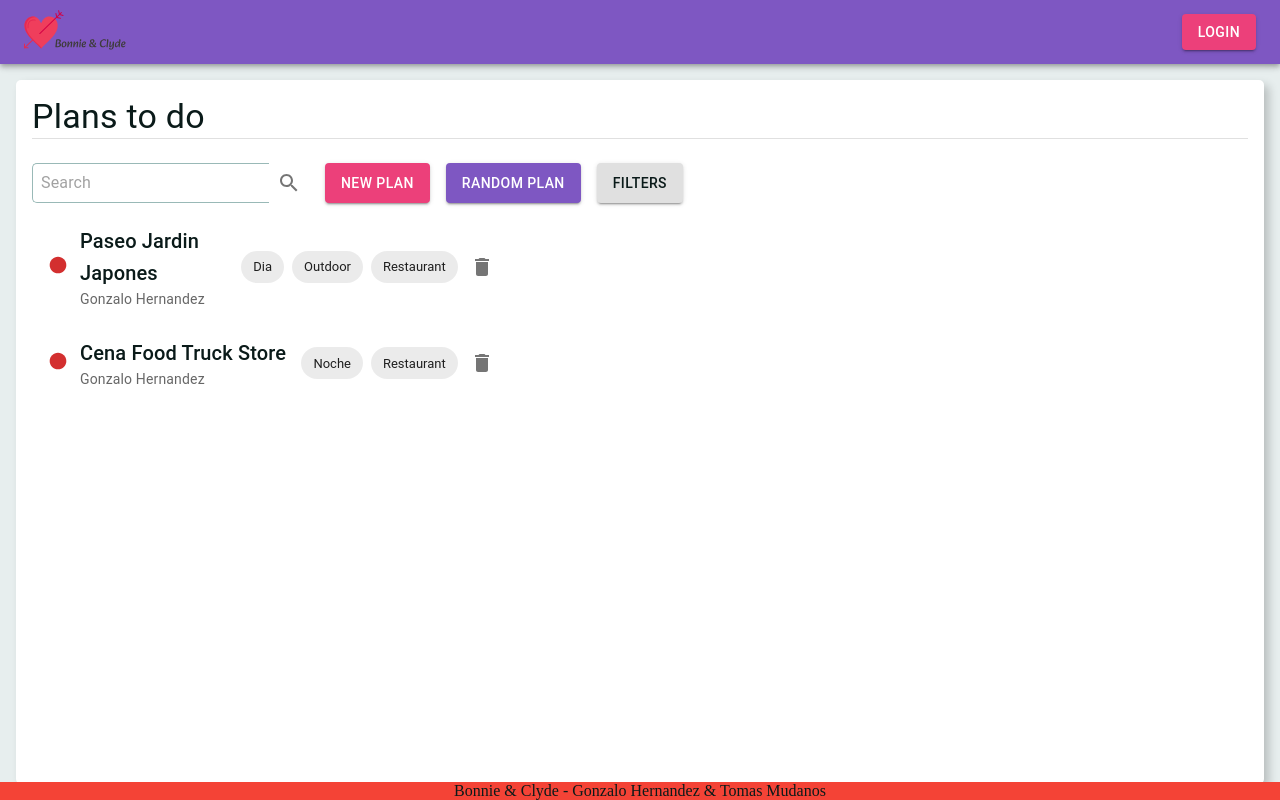
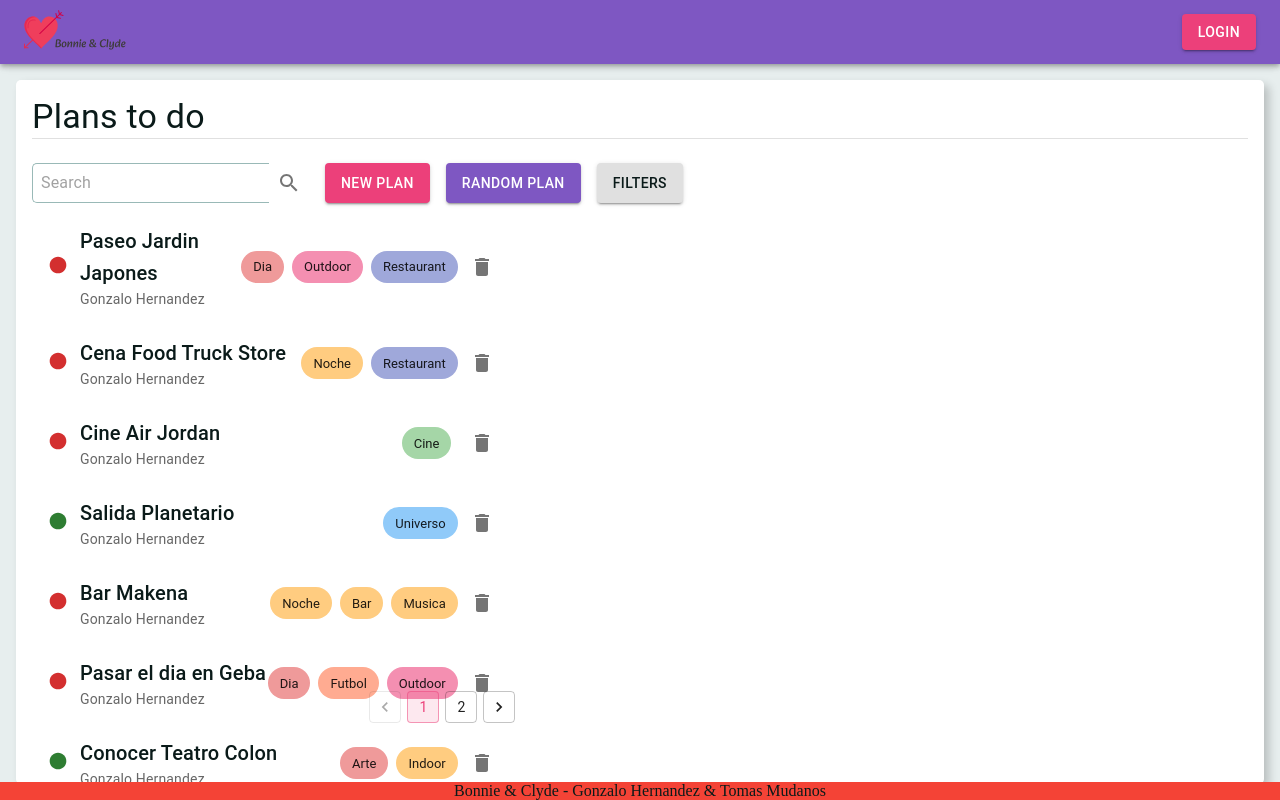
Before and after one commit to gonza0086/bonnie-clyde-frontend, a Next.js app: page /plans in a window 1280 px wide. Built offline with nearby package versions, Linux system fonts and the light colour scheme.

Commit message:
colors and pagination to plans

```diff
--- a/src/components/Input.jsx
+++ b/src/components/Input.jsx
@@ -13,6 +13,7 @@ import styles from '../styles/Input.module.css';
 export default function Input({
     id,
     required,
+    select,
     initialValue = '',
     updateValue,
     type = 'text',
@@ -50,6 +51,7 @@ export default function Input({
             id={id}
             label={label}
             value={inputValue}
+            select={select}
             required={required}
             style={style}
             multiline={multiline}
--- a/src/pages/plans/components/Plan.jsx
+++ b/src/pages/plans/components/Plan.jsx
@@ -43,7 +43,7 @@ export default function Plan({ plan, onClick, onUpdate }) {
 
     return (
         <>
-            <PlanInfo plan={plan} onClick={onClick} />
+            <PlanInfo plan={plan} onClick={onClick} onUpdate={onUpdate} />
             <div className={styles.buttons}>
                 <Button variant='contained' color='cancel' onClick={() => setShowEdit(true)}>
                     Edit
--- a/src/pages/plans/components/PlanInfo.jsx
+++ b/src/pages/plans/components/PlanInfo.jsx
@@ -1,10 +1,18 @@
+// Components
 import { Title } from '@/components';
+
+// Mui
 import { Avatar, Box, Chip, Divider, IconButton, Rating, Stack, Typography } from '@mui/material';
 import CloseIcon from '@mui/icons-material/Close';
 import LocationOnIcon from '@mui/icons-material/LocationOn';
+
+// Styles
 import styles from '../styles/Plan.module.css';
 
-export default function PlanInfo({ plan, onClick }) {
+// Utilities
+import { nameToColor, tagToColor } from '@/utilites/selectColorsFromString';
+
+export default function PlanInfo({ plan, onClick, onUpdate }) {
     return (
         <>
             <Stack direction='row' gap={2} alignItems='end' justifyContent='space-between'>
@@ -19,7 +27,7 @@ export default function PlanInfo({ plan, onClick }) {
                 <Stack direction='row' justifyContent='space-between'>
                     <Box sx={{ display: 'flex', flexWrap: 'wrap', gap: 0.5 }}>
                         {plan.tags.map(tag => (
-                            <Chip key={tag} label={tag} />
+                            <Chip key={tag} label={tag} sx={{ backgroundColor: tagToColor(tag) }} />
                         ))}
                     </Box>
 
@@ -32,16 +40,24 @@ export default function PlanInfo({ plan, onClick }) {
                     />
                 </Stack>
 
+                {plan.location && (
                     <Stack direction='row' gap={1} alignItems='center'>
                         <LocationOnIcon />
                         <Typography>{plan.location}</Typography>
                     </Stack>
+                )}
 
+                {plan.comments && (
+                    <>
                         <Stack direction='row' gap={1} alignItems='baseline'>
-                    <Avatar sx={{ bgcolor: '#f1ff59', color: 'black' }}>{plan.createdBy.charAt(0).toUpperCase()}</Avatar>
+                            <Avatar sx={{ bgcolor: nameToColor(plan.createdBy), color: 'black' }}>
+                                {plan.createdBy.charAt(0).toUpperCase()}
+                            </Avatar>
                             <Typography>{plan.comments}</Typography>
                         </Stack>
                         <Divider />
+                    </>
+                )}
             </ul>
         </>
     );
--- a/src/pages/plans/components/PlanSummary.jsx
+++ b/src/pages/plans/components/PlanSummary.jsx
@@ -8,6 +8,9 @@ import { useState } from 'react';
 import { Button, Chip, Dialog, DialogActions, DialogTitle, IconButton } from '@mui/material';
 import CircleIcon from '@mui/icons-material/Circle';
 import DeleteIcon from '@mui/icons-material/Delete';
+
+// Utilities
+import { stringToColor, tagToColor } from '@/utilites/selectColorsFromString';
 
 export default function PlanSummary({ plan, onClick, onDelete }) {
     const [showDialog, setShowDialog] = useState(false);
@@ -35,7 +38,7 @@ export default function PlanSummary({ plan, onClick, onDelete }) {
                 }
             >
                 {plan.tags.map(tag => (
-                    <Chip key={tag} label={tag} />
+                    <Chip key={tag} label={tag} sx={{ backgroundColor: tagToColor(tag) }} />
                 ))}
             </Summary>
 
--- a/src/pages/plans/index.jsx
+++ b/src/pages/plans/index.jsx
@@ -6,7 +6,7 @@ import { Plan, PlanInfo, PlanSummary } from './components/barrels';
 import { useState } from 'react';
 
 // Mui
-import { Button, Card, Dialog, DialogContent, List, Stack } from '@mui/material';
+import { Button, Card, Dialog, DialogContent, List, MenuItem, Pagination, Stack } from '@mui/material';
 
 // Styles
 import styles from './styles/Plan.module.css';
@@ -23,6 +23,7 @@ const initialNewObject = {
 };
 const initialFilterObject = {
     title: '',
+    status: '',
     'created-by': '',
     tags: [],
     location: '',
@@ -52,11 +53,78 @@ const PLANS = [
         createdBy: 'Gonzalo Hernandez',
         stars: 0,
     },
+    {
+        id: 2,
+        title: 'Cine Air Jordan',
+        location: 'Recoleta',
+        comments: 'Vamos a ver la nueva pelicula de Michael jordan! Yo invito los pochoclos!',
+        images: [],
+        tags: ['Cine'],
+        status: 0,
+        createdBy: 'Gonzalo Hernandez',
+        stars: 0,
+    },
+    {
+        id: 3,
+        title: 'Salida Planetario',
+        location: 'Bosques de Palermo',
+        comments: '',
+        images: [],
+        tags: ['Universo'],
+        status: 1,
+        createdBy: 'Gonzalo Hernandez',
+        stars: 3.5,
+    },
+    {
+        id: 4,
+        title: 'Bar Makena',
+        location: 'Fitz Roy 1519',
+        comments: 'Vamos a tomar algo al bar que toca un amigo!',
+        images: [],
+        tags: ['Noche', 'Bar', 'Musica'],
+        status: 0,
+        createdBy: 'Gonzalo Hernandez',
+        stars: 0,
+    },
+    {
+        id: 5,
+        title: 'Pasar el dia en Geba',
+        location: 'GEBA Newbery',
+        comments: 'Vamos a pasar el dia al club que a la tarde tengo partido...',
+        images: [],
+        tags: ['Dia', 'Futbol', 'Outdoor'],
+        status: 0,
+        createdBy: 'Gonzalo Hernandez',
+        stars: 0,
+    },
+    {
+        id: 6,
+        title: 'Conocer Teatro Colon',
+        location: 'Cerrito 628',
+        comments: 'Vamos a conocer el teatro colon',
+        images: [],
+        tags: ['Arte', 'Indoor'],
+        status: 1,
+        createdBy: 'Gonzalo Hernandez',
+        stars: 5,
+    },
+    {
+        id: 7,
+        title: 'Merienda La Panera Rosa',
+        location: 'Recoleta',
+        comments: 'Vamos a merendar a la panera rosa que dicen que es muy rico',
+        images: [],
+        tags: ['Merienda'],
+        status: 1,
+        createdBy: 'Chiara Bonanata',
+        stars: 4,
+    },
 ];
 
 export default function Plans({ data = PLANS }) {
     const [plan, setPlan] = useState({});
     const [plans, setPlans] = useState(data);
+    const [shownPlansIndex, setShownPlansIndex] = useState({ first: 0, last: 7 });
     const [showPlan, setShowPlan] = useState(false);
     const [showCreatePlan, setShowCreatePlan] = useState(false);
     const [randomPlan, setRandomPlan] = useState({});
@@ -76,7 +144,7 @@ export default function Plans({ data = PLANS }) {
     };
 
     const handleSearch = search => {
-        console.log(search);
+        setPlans(PLANS.filter(prevPlan => prevPlan.title.includes(search)));
     };
 
     const handleSummaryClick = plan => {
@@ -121,6 +189,7 @@ export default function Plans({ data = PLANS }) {
             PLANS.filter(
                 prevPlan =>
                     prevPlan.title.includes(values.title) &&
+                    (prevPlan.status === values.status || values.status === '') &&
                     prevPlan.createdBy.includes(values['created-by']) &&
                     values.tags.every(tag => prevPlan.tags.includes(tag)) &&
                     prevPlan.location.includes(values.location)
@@ -128,6 +197,11 @@ export default function Plans({ data = PLANS }) {
         );
         setFilterFormValues(values);
         setShowFilterForm(false);
+    };
+
+    const handlePagination = (event, page) => {
+        console.log(page);
+        setShownPlansIndex({ first: (page - 1) * 7, last: page * 7 });
     };
 
     return (
@@ -148,12 +222,21 @@ export default function Plans({ data = PLANS }) {
             </Stack>
 
             <Stack direction='row' gap={64}>
-                <List sx={{ width: '40%' }}>
-                    {plans.map((plan, idx) => (
-                        <PlanSummary key={idx} plan={plan} onClick={handleSummaryClick} onDelete={handleDelete} />
-                    ))}
-                </List>
-
+                <div style={{ width: '40%', height: '65vh', position: 'relative' }}>
+                    <List>
+                        {plans.slice(shownPlansIndex.first, shownPlansIndex.last).map((plan, idx) => (
+                            <PlanSummary key={idx} plan={plan} onClick={handleSummaryClick} onDelete={handleDelete} />
+                        ))}
+                    </List>
+                    <Pagination
+                        count={Math.floor(plans.length / 8) + 1}
+                        variant='outlined'
+                        shape='rounded'
+                        color='secondary'
+                        sx={{ position: 'absolute', bottom: 0, right: 0 }}
+                        onChange={handlePagination}
+                    />
+                </div>
                 {showPlan && (
                     <Card className={styles.card}>
                         <Plan plan={plan} onClick={handleClose} onUpdate={handleUpdate} />
@@ -196,6 +279,17 @@ export default function Plans({ data = PLANS }) {
                         button='Apply Filters'
                     >
                         <Input id='title' initialValue={filterFormValues.title} />
+                        <Input id='status' initialValue={filterFormValues.status} select>
+                            <MenuItem key={1} value={1}>
+                                Completed
+                            </MenuItem>
+                            <MenuItem key={0} value={0}>
+                                Pending
+                            </MenuItem>
+                            <MenuItem key={2} value={''}>
+                                Any
+                            </MenuItem>
+                        </Input>
                         <Input id='created-by' initialValue={filterFormValues['created-by']} />
                         <SelectInput id='tags' options={TAGS} initialValue={filterFormValues.tags} />
                         <Input id='location' initialValue={filterFormValues.location} />
--- a/src/pages/plans/styles/Plan.module.css
+++ b/src/pages/plans/styles/Plan.module.css
@@ -1,6 +1,7 @@
 .card {
     padding: 0.5%;
     width: 30vw;
+    height: fit-content;
 }
 
 .list p {
--- /dev/null
+++ b/src/utilites/selectColorsFromString.js
@@ -0,0 +1,21 @@
+const avatarColors = ['#ef5350', '#f06292', '#ab47bc', '#5c6bc0', '#26a69a', '#8d6e63', '#66bb6a', '#29b6f6', '#ffa726', '#ffeb3b'];
+const tagColors = ['#ef9a9a', '#f48fb1', '#ce93d8', '#9fa8da', '#90caf9', '#a5d6a7', '#e6ee9c', '#ffcc80', '#ffab91'];
+
+function hashString(string, maxNumber) {
+    let total = 0;
+    for (let i = 0; i < string.length; i++) {
+        total += string.charCodeAt(i);
+    }
+
+    return total % maxNumber;
+}
+
+export function nameToColor(name) {
+    const colorIndex = hashString(name, 10);
+    return avatarColors[colorIndex];
+}
+
+export function tagToColor(tag) {
+    const colorIndex = hashString(tag, 9);
+    return tagColors[colorIndex];
+}
```
Also changed, not shown: 1 other file (tests, documents, lock files or other folders). Lines whose indentation alone changed are shown as unchanged.
